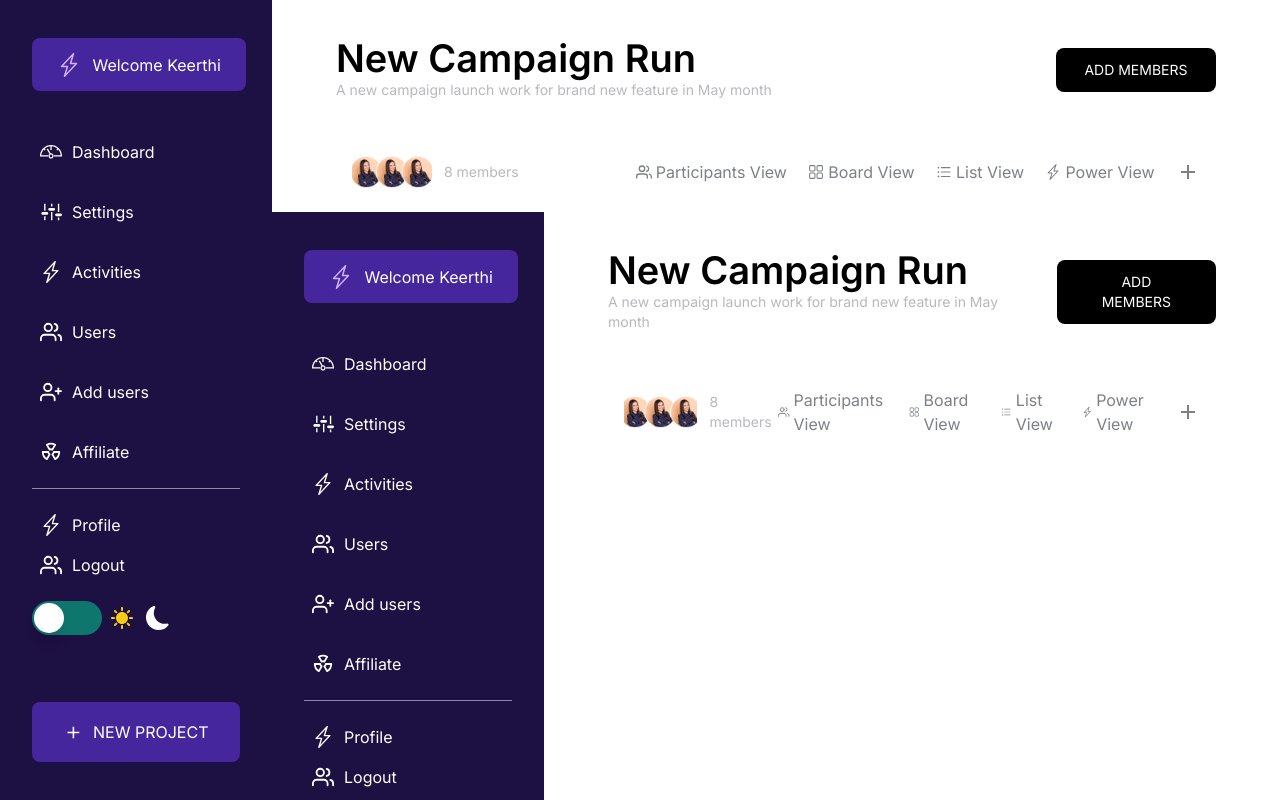
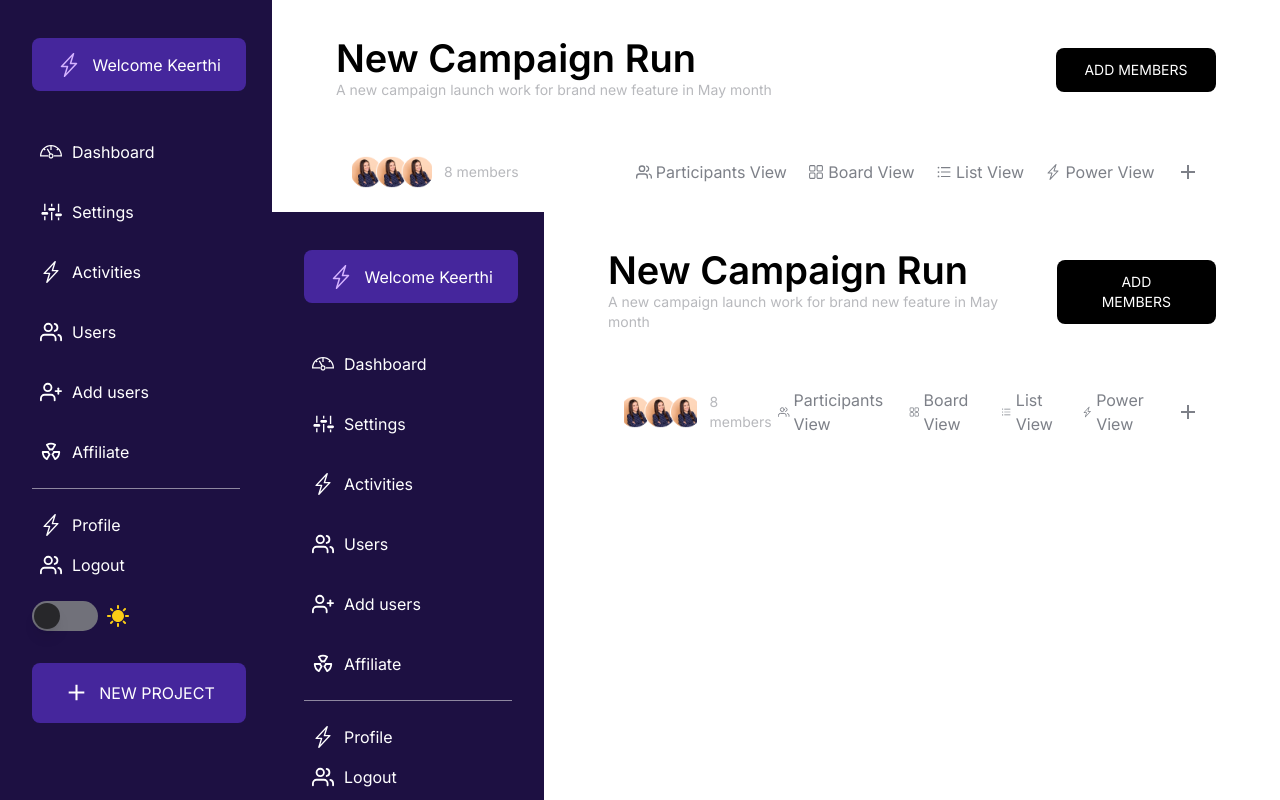
Before and after one commit to B-ID/nupat-internship-test2, a Next.js app: page /RootLayout in a window 1280 px wide. Built offline with nearby package versions, Linux system fonts and the light colour scheme.

Commit message:
darkMode switch fix and render error fix

```diff
--- a/src/components/DarkModeSwitch.tsx
+++ b/src/components/DarkModeSwitch.tsx
@@ -1,48 +1,63 @@
 import React, { useState, useEffect } from "react";
 import { useTheme } from "next-themes";
 import { Switch } from "@headlessui/react";
-import {MdSunny} from 'react-icons/md'
-import {BsFillMoonFill} from 'react-icons/bs'
+import { MdSunny } from "react-icons/md";
+import { BsFillMoonFill } from "react-icons/bs";
+import { useDarkMode } from "@/hooks/useDarkMode";
 
 type Props = {};
 
 export default function DarkModeSwitch({}: Props) {
   const { systemTheme, theme, setTheme } = useTheme();
-  const [enabled, setEnabled] = useState();
+  const { isDarkMode, toggleDarkMode } = useDarkMode();
+  const [enabled, setEnabled] = useState(false);
 
   const currentTheme = theme === "system" ? systemTheme : theme;
 
   useEffect(() => {
     if (enabled) {
-      setTheme('dark')
+      setTheme("dark");
     } else {
-      setTheme('light')
+      setTheme("light");
     }
-  }, [theme])
+  }, [enabled]);
 
   return (
     <div className="flex gap-2 mt-4">
       <div className="flex items-center order-2 gap-3">
-      <button onClick={() => setTheme("light")}>
-        <MdSunny className={`${!enabled ? 'text-yellow-400 rotate-90 transition duration-300' : ''} `} size={24}/>
-      </button>
-      <button onClick={() => setTheme("dark")}>
-        <BsFillMoonFill className={`${enabled ? 'text-dashboard-active' : ''}`} size={24} />
-      </button>
+        {enabled ? (
+          <button onClick={() => setTheme("dark")}>
+            <BsFillMoonFill
+              className={`${enabled ? "text-dashboard-active" : ""}`}
+              size={24}
+            />
+          </button>
+        ) : (
+          <button onClick={() => setTheme("light")}>
+            <MdSunny
+              className={`${
+                !enabled
+                  ? "text-yellow-400 rotate-90 transition duration-300"
+                  : ""
+              } `}
+              size={24}
+            />
+          </button>
+        )}
       </div>
 
       <Switch
         checked={enabled}
         // @ts-ignore
-        onChange={setEnabled}
-        className={`${enabled ? "bg-teal-900" : "bg-teal-700"}
-          relative inline-flex h-[34px] w-[70px] shrink-0 cursor-pointer rounded-full border-2 border-transparent transition-colors duration-200 ease-in-out focus:outline-none focus-visible:ring-2  focus-visible:ring-white focus-visible:ring-opacity-75`}
+        onChange={() => setEnabled(prev => !prev)}
+        className={`${enabled ? "bg-zinc-800" : "bg-zinc-500"}
+          relative inline-flex h-[30px] w-[66px] shrink-0 cursor-pointer rounded-full border-2 border-transparent transition-colors duration-200 ease-in-out focus:outline-none focus-visible:ring-2  focus-visible:ring-white focus-visible:ring-opacity-75`}
       >
         <span className="sr-only">Use setting</span>
         <span
           aria-hidden="true"
-          className={`${enabled ? "translate-x-9" : "translate-x-0"}
-            pointer-events-none inline-block h-[30px] w-[30px] transform rounded-full bg-white shadow-lg ring-0 transition duration-200 ease-in-out`}
+          className={`${enabled ? "translate-x-9 bg-white" : "translate-x-0 bg-zinc-800"}
+            pointer-events-none inline-block h-[26px] w-[26px] transform rounded-full  shadow-lg ring-0 transition duration-200 ease-in-out`}
         />
       </Switch>
     </div>
--- a/src/components/Header.tsx
+++ b/src/components/Header.tsx
@@ -9,10 +9,13 @@ import {
   BiPlus,
   RxDashboard,
 } from "@/data/icons";
+import { useMenu } from "@/contexts/MenuContext";
 
 type Props = {};
 
 export default function Header(props: Props) {
+  const { mobileMenu, openMenu, closeMenu } = useMenu();
+
   return (
     <header className="sticky top-0 z-30 px-4 pt-4 pb-6 desktop:px-16 desktop:pt-10 backdrop-blur-xl ">
       <div className="">
@@ -25,6 +28,23 @@ export default function Header(props: Props) {
             <p className="text-[#B8B9BD] text-sm">
               A new campaign launch work for brand new feature in May month
             </p>
+          </div>
+
+          {/* Menu Button */}
+          <div className="desktop:hidden">
+
+          <button
+            onClick={openMenu}
+            className="p-2 text-white bg-black rounded-lg"
+            >
+            open menu
+          </button>
+          <button
+            onClick={closeMenu}
+            className="p-2 text-white bg-red-500 rounded-lg"
+            >
+            close menu
+          </button>
             </div>
 
           <button className="px-4 py-2 tablet:px-6 tablet:py-3 rounded desktop:px-[28.5px] desktop:py-3 desktop:rounded-lg bg-black active:opacity-90 dark:bg-white transition active:scale-95">
@@ -40,10 +60,7 @@ export default function Header(props: Props) {
         <div className="flex items-center justify-between px-4">
           {/* Options left */}
           <div className="flex items-center gap-3 ">
-            <div
-
-              className="object-cover w-[80px] h-[32px] relative"
-            >
+            <div className="object-cover w-[80px] h-[32px] relative">
               <Image
                 // className="w-[80px] h-[32px] object-cover"
                 className="object-cover "
--- a/src/components/Sidebar.tsx
+++ b/src/components/Sidebar.tsx
@@ -3,12 +3,17 @@ import { BsLightningCharge, FiUsers, IoMdAdd } from "@/data/icons";
 import Link from "next/link";
 import { IMenuData } from "@/interfaces/interfaces";
 import DarkModeSwitch from "./DarkModeSwitch";
+import { useMenu } from "@/contexts/MenuContext";
 
 type Props = {};
 
 export default function Sidebar({}: Props) {
+
+  const {mobileMenu, openMenu, closeMenu} = useMenu()
+
   return (
-    <div className=" text-white hidden desktop:flex h-screen scrollbar-hide overflow-y-scroll flex-col justify-between  transition duration-300 px-[32px] py-[38px]  w-[272px] bg-dashboard dark:border-r border-gray-500/50 dark:bg-black">
+    <div className={` text-white ${mobileMenu ? 'translate-x-0' : '-translate-x-full'} absolute z-50 desktop:relative desktop:translate-x-0 h-screen scrollbar-hide overflow-y-scroll flex-col justify-between  transition duration-300 px-[32px] py-[38px]  w-[272px] bg-dashboard dark:border-r border-gray-500/50 dark:bg-black`}>
+
       <div className="">
         {/* Sidebar greeting*/}
         <button className="px-[25px] mb-[40.5px] py-[14.5px] bg-dashboard-active rounded-lg">
--- /dev/null
+++ b/src/contexts/MenuContext.tsx
@@ -0,0 +1,40 @@
+import React, {ReactNode, useContext, useState, createContext} from 'react'
+
+type Props = {
+    children: ReactNode
+}
+
+export interface IMenuContext {
+  openMenu: () => void
+  closeMenu: () => void
+  mobileMenu: boolean
+}
+
+// const MenuContext = createContext<IMenuContext | null>(null)
+const MenuContext = createContext({} as IMenuContext)
+
+export function useMenu() {
+    return useContext(MenuContext)
+}
+
+export default function MenuProvider({children}: Props) {
+  const [mobileMenu, setMobileMenu] = useState(false)
+
+  // Toggle mobile menu
+   const openMenu = () => setMobileMenu(true)
+   const closeMenu = () => setMobileMenu(false)
+
+
+
+  const value = {
+    openMenu,
+    closeMenu,
+    mobileMenu,
+  }
+
+  return (
+    <MenuContext.Provider value={value}>
+      {children}
+    </MenuContext.Provider>
+  )
+}
--- a/src/pages/_app.tsx
+++ b/src/pages/_app.tsx
@@ -2,14 +2,17 @@ import "@/styles/globals.css";
 import type { AppProps } from "next/app";
 import RootLayout from "./RootLayout";
 import ThemeContext from "@/contexts/ThemeContext";
+import MenuProvider from "@/contexts/MenuContext";
 import Header from "@/components/Header";
 
 export default function App({ Component, pageProps }: AppProps) {
   return (
-    <ThemeContext>
-      <RootLayout>
-        <Component {...pageProps} />
-      </RootLayout>
-    </ThemeContext>
+    <MenuProvider>
+      <ThemeContext>
+        <RootLayout>
+          <Component {...pageProps} />
+        </RootLayout>
+      </ThemeContext>
+    </MenuProvider>
   );
 }
```
Lines whose indentation alone changed are shown as unchanged.
